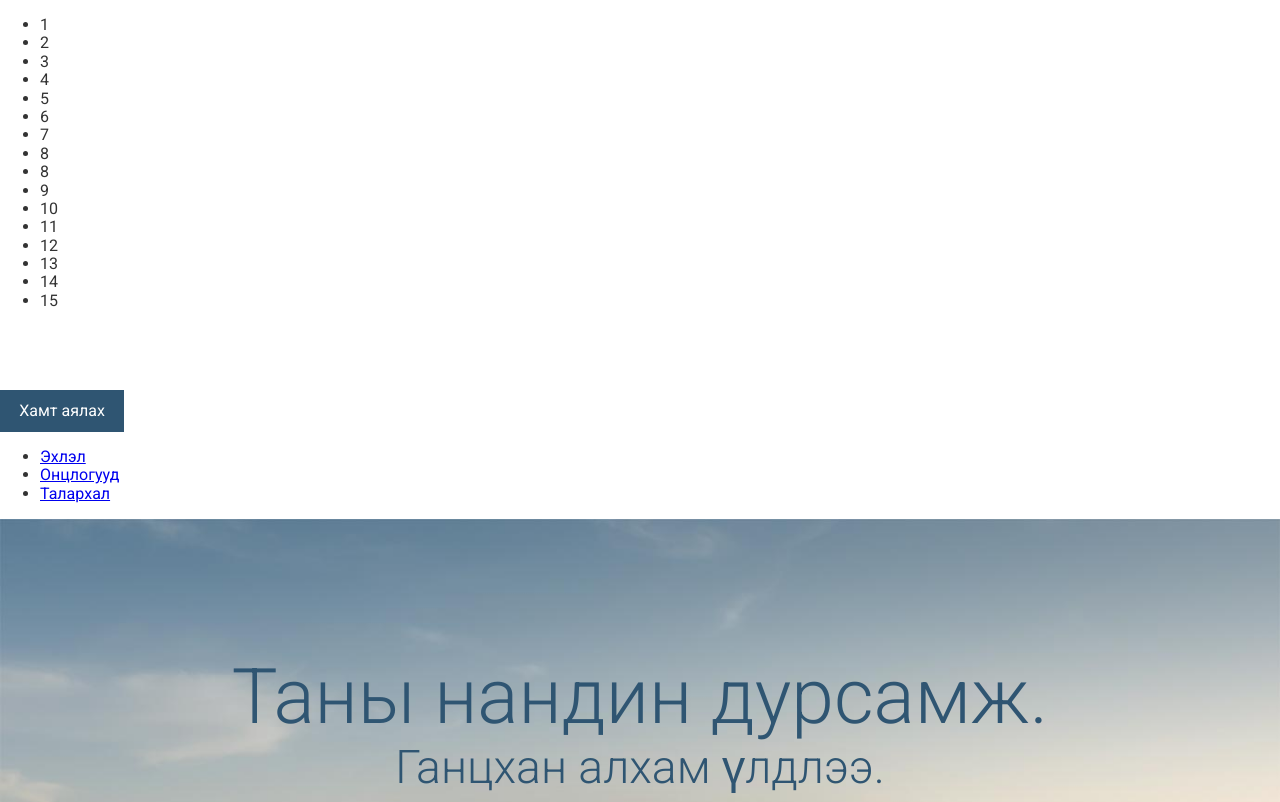
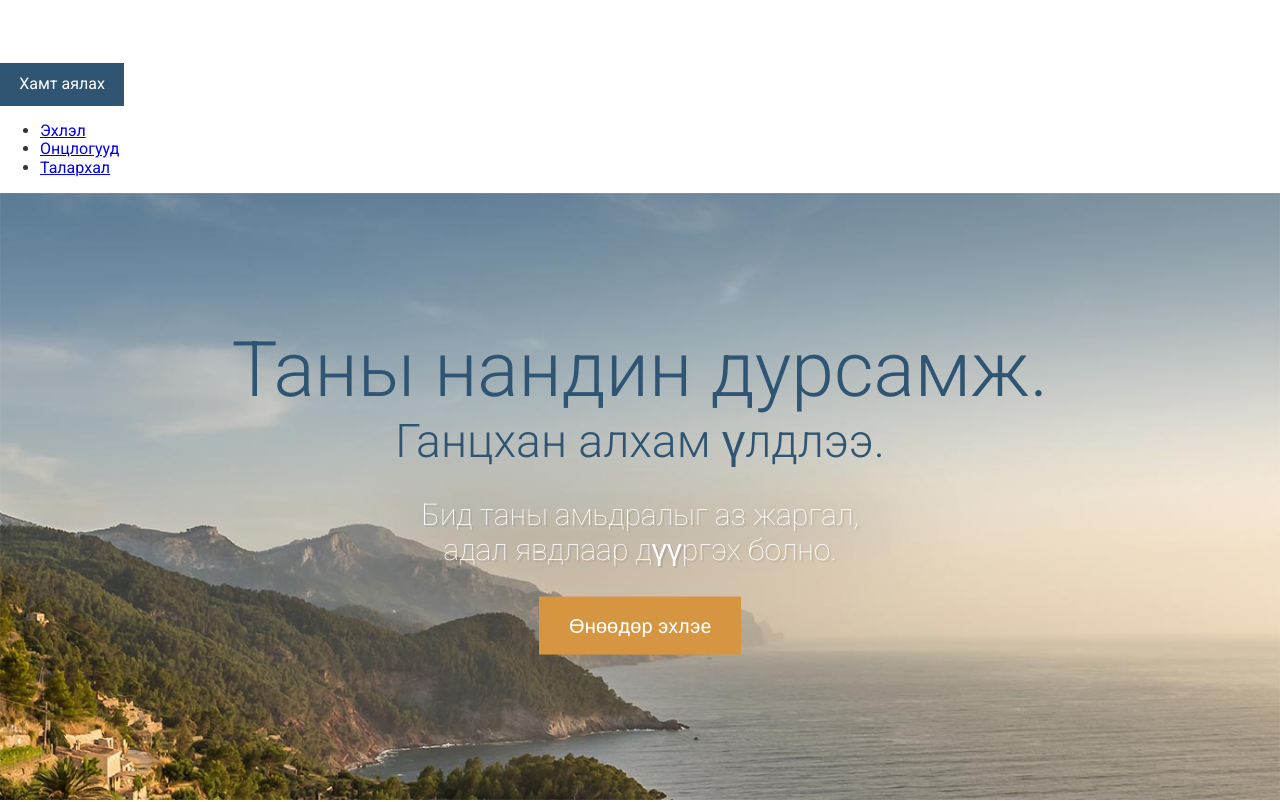
Before and after one commit to bekaidyn/travel-site, a website: page app/index.html in a window 1280 px wide. Shown: the top 802 px of the page. Drawn offline with Linux system fonts and the light colour scheme.

Commit message:
tazalau jumisi

```diff
--- a/app/index.html
+++ b/app/index.html
@@ -1,5 +1,4 @@
 <!DOCTYPE html>
-
 
 <head>
   <meta name="viewport" content="width=device-width, initial-scale=1" />
@@ -10,24 +9,6 @@
 </head>
 
 <body>
-  <ul>
-    <li>1</li>
-    <li>2</li>
-    <li>3</li>
-    <li>4</li>
-    <li>5</li>
-    <li>6</li>
-    <li>7</li>
-    <li>8</li>
-    <li>8</li>
-    <li>9</li>
-    <li>10</li>
-    <li>11</li>
-    <li>12</li>
-    <li>13</li>
-    <li>14</li>
-    <li>15</li>
-  </ul>
 
   <header class="site-header">
     <div class="wrapper">
```
